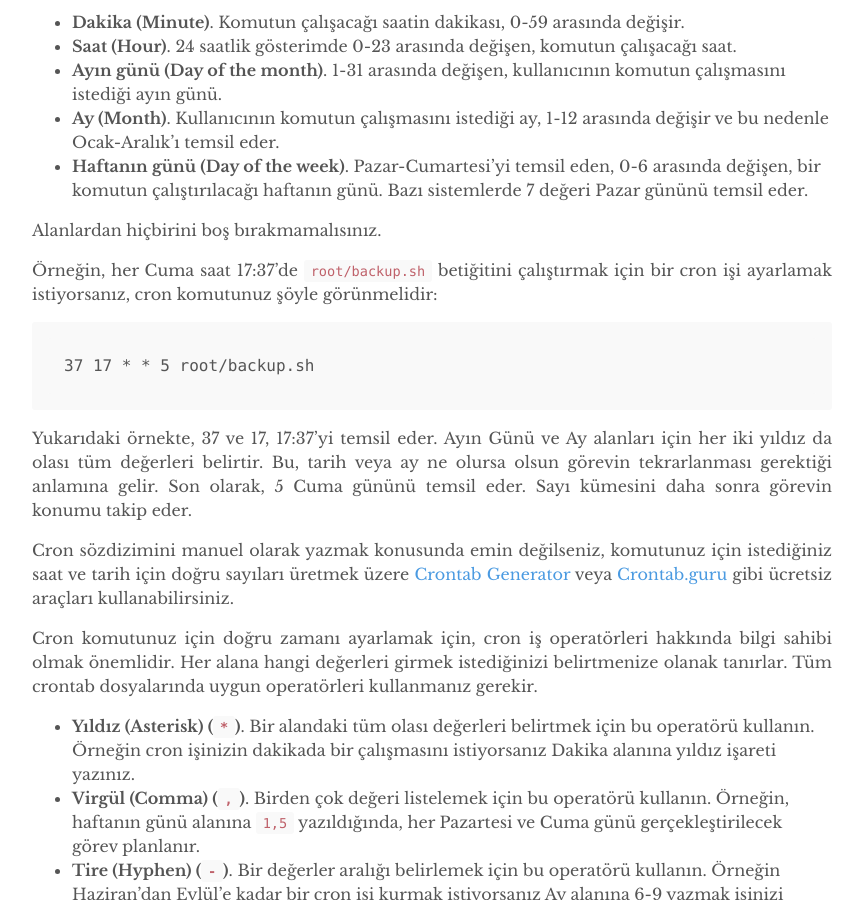
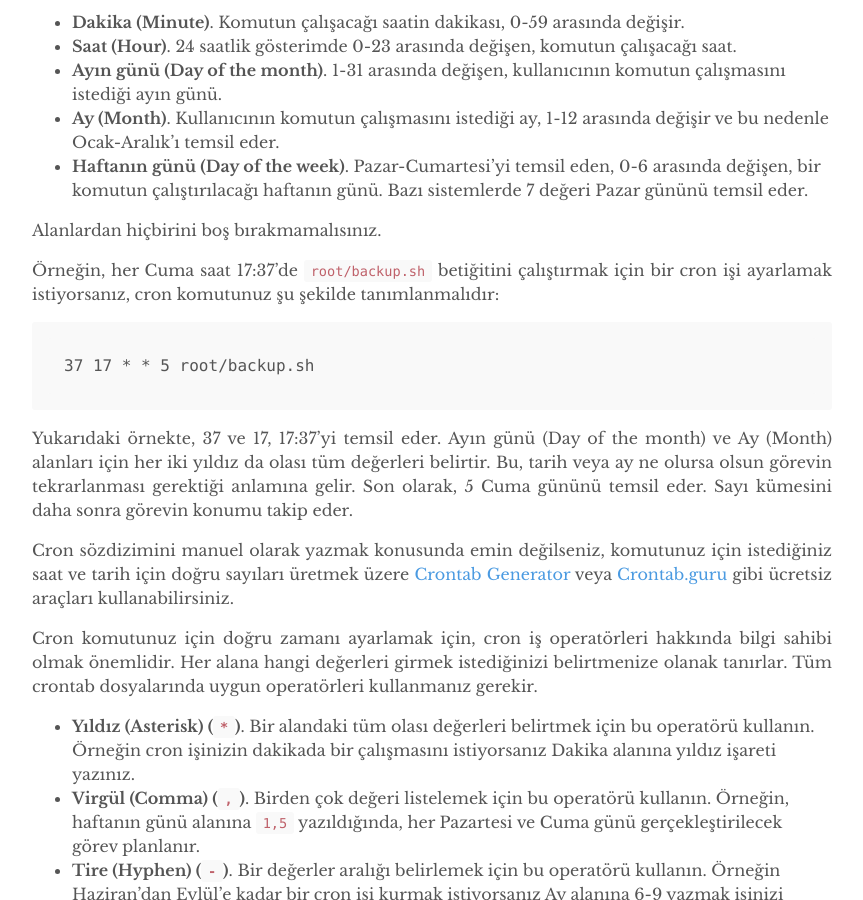
Before and after one commit to mmuratarat/turkish, a Jekyll site: the page built from _posts/2023-03-12-cron_expression.md, in a window 1280 px wide and 900 px high, scrolled down 955 px. Shown: the whole window, without its empty margins (208-1071 px from the left). Built offline with Jekyll 4.4.1, drawn with Linux system fonts in a browser that asks for light colours; nearby versions of some CDN libraries; comment, search, counter and statistics services are not loaded.

Commit message:
Update 2023-03-12-cron_expression.md

````diff
--- a/_posts/2023-03-12-cron_expression.md
+++ b/_posts/2023-03-12-cron_expression.md
@@ -33,13 +33,13 @@
 
 Alanlardan hiçbirini boş bırakmamalısınız.
 
-Örneğin, her Cuma saat 17:37'de `root/backup.sh` betiğitini çalıştırmak için bir cron işi ayarlamak istiyorsanız, cron komutunuz şöyle görünmelidir:
+Örneğin, her Cuma saat 17:37'de `root/backup.sh` betiğitini çalıştırmak için bir cron işi ayarlamak istiyorsanız, cron komutunuz şu şekilde tanımlanmalıdır:
 
 ```
 37 17 * * 5 root/backup.sh
 ```
 
-Yukarıdaki örnekte, 37 ve 17, 17:37'yi temsil eder. Ayın Günü ve Ay alanları için her iki yıldız da olası tüm değerleri belirtir. Bu, tarih veya ay ne olursa olsun görevin tekrarlanması gerektiği anlamına gelir. Son olarak, 5 Cuma gününü temsil eder. Sayı kümesini daha sonra görevin konumu takip eder.
+Yukarıdaki örnekte, 37 ve 17, 17:37'yi temsil eder. Ayın günü (Day of the month) ve Ay (Month) alanları için her iki yıldız da olası tüm değerleri belirtir. Bu, tarih veya ay ne olursa olsun görevin tekrarlanması gerektiği anlamına gelir. Son olarak, 5 Cuma gününü temsil eder. Sayı kümesini daha sonra görevin konumu takip eder.
 
 Cron sözdizimini manuel olarak yazmak konusunda emin değilseniz, komutunuz için istediğiniz saat ve tarih için doğru sayıları üretmek üzere [Crontab Generator](https://crontab-generator.org/) veya [Crontab.guru](https://crontab.guru/) gibi ücretsiz araçları kullanabilirsiniz.
 
````
